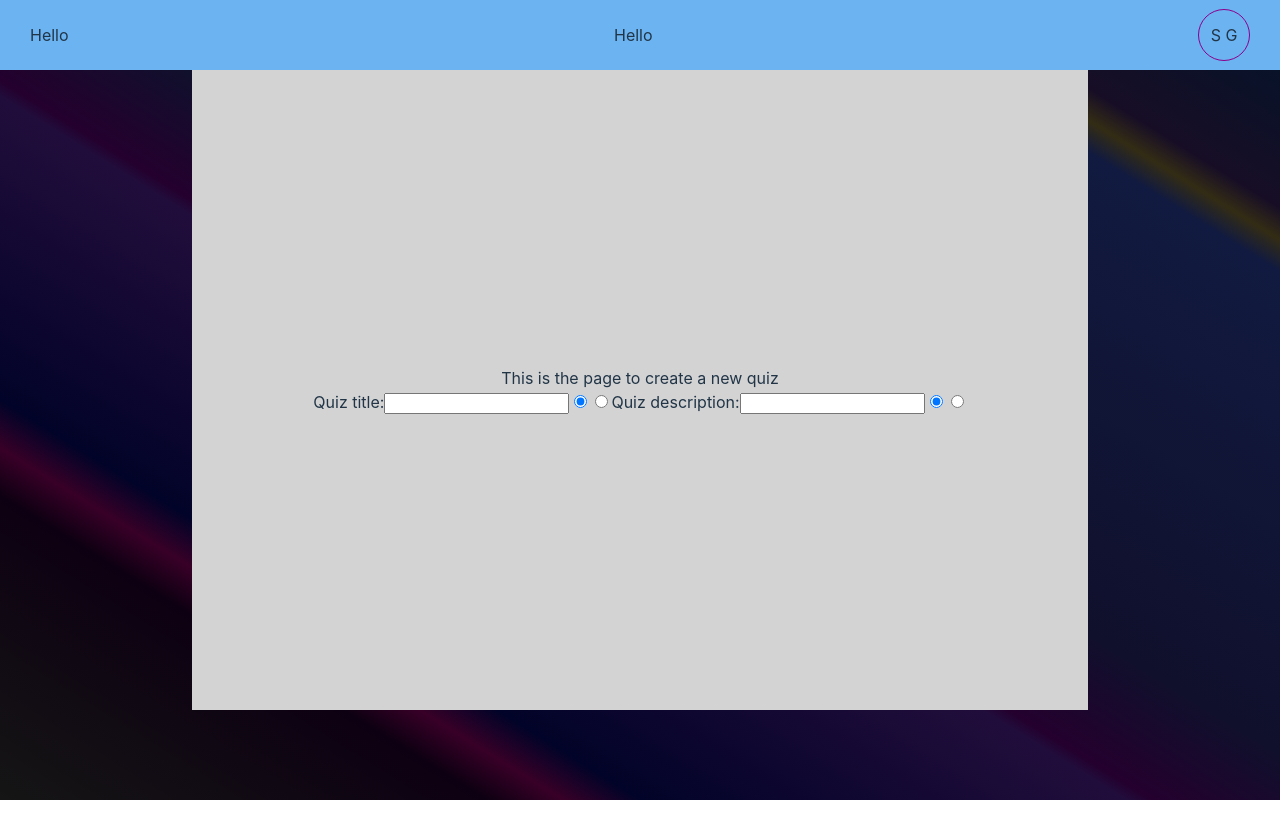
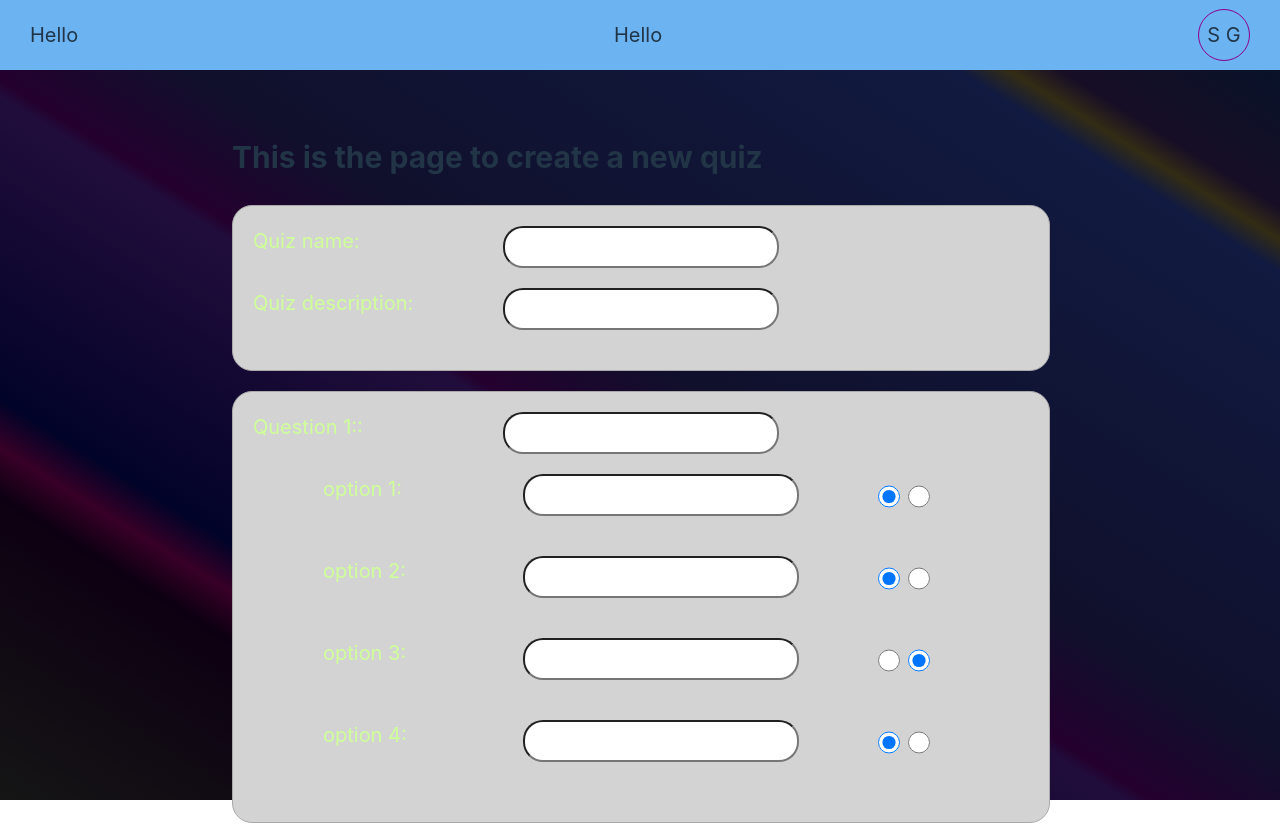
Before and after one commit to ScandiumSG/Boolean-Quizapp, a React (Vite) app: page /quiz/new in a window 1280 px wide. Shown: the top 825 px of the page. Before the commit the page ends 800 px from the top, so only its background shows below. Built offline with nearby package versions, Linux system fonts and the light colour scheme.

Commit message:
CreateQuiz - Controlled form functionality added

```diff
--- a/src/components/ContentView/ContentView.css
+++ b/src/components/ContentView/ContentView.css
@@ -2,15 +2,16 @@
     position: absolute;
     top: 0px;
     left: 0px;
+    right: 0px;
     height: calc(100vh - 0px);
     width: 100vw;
+
 }
 
 .content-view-container {
     display: flex;
     flex-direction: column;
     justify-content: center;
-    align-items: center;
 
     position: absolute;
     left: 50%;
@@ -18,5 +19,5 @@
     transform: translate(-50%, 0);
     width: 70vw;
     height: 80vh;
-    background: var(--box-background-color);
+    /* background: var(--box-background-color); */
 }
--- a/src/components/ContentView/CreateQuiz/CreateQuiz.css
+++ b/src/components/ContentView/CreateQuiz/CreateQuiz.css
@@ -1,3 +1,39 @@
+.create-quiz-container {
+    display: flex;
+    flex-direction: column;
+    text-align: left;
+
+    position: absolute;
+    top: 0px;
+    padding: 40px;
+    width: calc(100% - 80px - 40px);
+}
+
+
+.quiz-label-container {
+    display: grid;
+    grid-template-columns: 250px 350px 30px 30px;
+
+    margin-bottom: 20px;
+}
+
+.question-container {
+    border: solid 1px darkgray;
+    border-radius: 20px;
+    background: var(--box-background-color);
+    width: 100%;
+    padding: 20px;
+    margin-bottom: 20px;
+}
+
+label {
+    color: var(--primary-text-color)
+}
+
 input[type="text"] {
     color: white;
+    border-radius: 20px;
+    height: 2em;
+    width: 250px;
+    padding-left: 20px;
 }
--- a/src/components/ContentView/CreateQuiz/CreateQuiz.jsx
+++ b/src/components/ContentView/CreateQuiz/CreateQuiz.jsx
@@ -1,38 +1,141 @@
+/* eslint-disable no-unused-vars */
 import "./CreateQuiz.css"
 import { useState, useEffect } from 'react'
 import QuizInputField from "./QuizInputField/QuizInputField"
+import QuizInputMetaField from "./QuizInputMetaField/QuizInputMetaField";
+import QuizInputQuestionField from "./QuizInputQuestionField/QuizInputQuestionField";
 
 const primaryFields = {
     "title": "Quiz title",
     "description": "Quiz description",
+    "questions": [
+        {
+            "0_question": "Biggest desert?",
+            "0_options": {
+                "option_1": ["Sahara", false],
+                "option_2": ["Gobi", false],
+                "option_3": ["Antartica", true],
+                "option_4": ["Nevada", false]
+            },
+        }, {
+            "1_question": "Biggest desert?",
+            "1_options": {
+                "option_1": ["Sahara", false],
+                "option_2": ["Gobi", false],
+                "option_3": ["Antartica", true],
+                "option_4": ["Nevada", false]
+            },
+        },
+    ]
 }
 
-// eslint-disable-next-line no-unused-vars
-const template = Object.fromEntries(Object.entries(primaryFields).map(([key, _]) => [key, ["", false]]));
+const generateEmptyTemplate = (obj) => {
+    const res = {};
+
+    for (const [key, value] of Object.entries(obj)) {
+        if (Array.isArray(value)) {
+            res[key] = value.map((question) => generateEmptyTemplate(question))
+        } else if (typeof value === "object" && value !== null) {
+            if (Object.keys(value).some((k) => k.startsWith("option_"))) {
+                res[key] = Object.fromEntries(
+                    Object.entries(value).map(([optionKey, optionValue]) => [optionKey, ["", optionValue[1]]])
+                )
+            } else {
+                res[key] = generateEmptyTemplate(value)
+            }
+        } else {
+            res[key] = Array.isArray(value) ? value.map(() => ""): "";
+        }
+    }
+
+    return res
+}
 
 const CreateQuiz = () => {
-    const [quizData, setQuizData] = useState(template)
+    const [quizData, setQuizData] = useState(generateEmptyTemplate(primaryFields))
 
-    const handleChange = (fieldId, fieldValue, truthy) => {
-        setQuizData({...quizData, [fieldId]: [fieldValue, truthy]})
+    const handleMetaChange = (e) => {
+        setQuizData({...quizData, [e.target.id]: e.target.value})
+    }
+
+    const handleQuestionTextChange = (event, questionIndex) => {
+        const modifiedQuestions = quizData.questions.map((question, index) => {
+            // If true, we need to make changes then return
+            if (index === questionIndex) {
+                return {...question, [`${questionIndex}_question`]: event.target.value}
+            } else {
+                return question
+            }
+        })
+        setQuizData({...quizData, questions: modifiedQuestions})
+    }
+
+    const handleQuestionChange = (questionIndex, fieldIdentifier, fieldValue, truthy) => {
+        const modifiedQuestions = quizData.questions.map((question, index) => {
+            // If true, we need to make changes then return
+            if (index === questionIndex) {
+                const newValue = [fieldValue, truthy]
+                return {
+                    ...question, [`${questionIndex}_options`]: {
+                        ...(question[`${questionIndex}_options`] || {}),
+                            [fieldIdentifier]: newValue
+                    }
+                }
+            } else {
+                return question
+            }
+        })
+
+        setQuizData({...quizData, questions: modifiedQuestions})
     }
 
     useEffect(() => {
-        console.log(quizData)
+        //console.log(quizData)
     }, [quizData])
 
+    if (!quizData) {
+        return (<div>Loading...</div>)
+    }
+
     return (
-        <div>
-            <div>This is the page to create a new quiz</div>
-            {Object.entries(primaryFields).map(([title, description]) =>
-                    <QuizInputField
-                        key={title}
-                        labelTitle={description}
-                        quizTitle={title}
+        <div className="create-quiz-container">
+            <h2>This is the page to create a new quiz</h2>
+            <div className="question-container">
+            <QuizInputMetaField
+                labelTitle={"Quiz name"}
+                fieldIdentifier={"title"}
+                quizData={quizData}
+                changeFunction={handleMetaChange}
+            />
+            <QuizInputMetaField
+                labelTitle={"Quiz description"}
+                fieldIdentifier={"description"}
+                quizData={quizData}
+                changeFunction={handleMetaChange}
+            />
+            </div>
+            {Object.entries(quizData.questions).map(([key, option]) =>
+                <div key={key} id={"question-container-"+(parseInt(key)+1)} className="question-container">
+                    <QuizInputQuestionField
+                        key={key}
+                        questionIndex={parseInt(key)}
+                        labelTitle={"Question " + (parseInt(key)+1) + ":"}
+                        fieldIdentifier={`${key}_question`}
                         quizData={quizData}
-                        changeFunction={handleChange}
+                        changeFunction={handleQuestionTextChange}
                     />
-                )}
+                    {(Object.entries(option[(parseInt(key))+"_options"])).map(([optionKey, _]) =>
+                            <QuizInputField
+                            key={optionKey}
+                            labelTitle={optionKey.replace("_", " ")}
+                            parentIdentifier={parseInt(key)}
+                            fieldIdentifier={optionKey}
+                            quizData={quizData}
+                            changeFunction={handleQuestionChange}
+                            />
+                    )}
+                </div>
+            )}
         </div>
     )
 }
--- a/src/components/ContentView/CreateQuiz/QuizInputField/QuizInputField.css
+++ b/src/components/ContentView/CreateQuiz/QuizInputField/QuizInputField.css
@@ -0,0 +1,7 @@
+.quiz-label-container.question-options {
+    display: grid;
+    grid-template-columns: 200px 350px 30px 30px;
+    margin-left: 70px;
+
+    margin-bottom: 10px;
+}
--- a/src/components/ContentView/CreateQuiz/QuizInputField/QuizInputField.jsx
+++ b/src/components/ContentView/CreateQuiz/QuizInputField/QuizInputField.jsx
@@ -2,55 +2,58 @@ import "./QuizInputField.css"
 import PropTypes from 'prop-types'
 import { useState } from 'react'
 
-const QuizInputField = ({ labelTitle, quizData, quizTitle, changeFunction}) => {
+const QuizInputField = ({ labelTitle, quizData, parentIdentifier, fieldIdentifier, changeFunction}) => {
     const [fieldIsCorrect, setFieldIsCorrect] = useState(false)
-    const [fieldValue, setFieldValue] = useState(quizData[quizTitle[0]])
+    const [fieldValue, setFieldValue] = useState(quizData["questions"][parentIdentifier][`${parentIdentifier}_options`][fieldIdentifier][0])
 
     const handleTextChange = (e) => {
         setFieldValue(e.target.value)
-        changeFunction(quizTitle, e.target.value, fieldIsCorrect)
+        changeFunction(parentIdentifier, fieldIdentifier, e.target.value, fieldIsCorrect)
     }
 
     const handleRadioChange = (e) => {
         if (e.target.value === "true") {
             setFieldIsCorrect(true)
-            changeFunction(quizTitle, fieldValue, true)
+            changeFunction(parentIdentifier, fieldIdentifier, fieldValue, true)
         } else {
             setFieldIsCorrect(false)
-            changeFunction(quizTitle, fieldValue, false)
+            changeFunction(parentIdentifier, fieldIdentifier, fieldValue, false)
         }
     }
 
     return (
-        <>
-            <label htmlFor="quizTitle">{labelTitle}:</label>
+        <div className="quiz-label-container question-options">
+            <label htmlFor={fieldIdentifier}>{labelTitle}:</label>
             <input
                 type="text"
-                id={quizTitle}
-                value={quizData[quizTitle[0]]}
+                id={fieldIdentifier}
+                value={quizData["questions"][parentIdentifier][`${parentIdentifier}_options`][fieldIdentifier][0]}
                 onChange={(e) => handleTextChange(e)}
             />
             <input
-                checked={!fieldIsCorrect}
+                checked={quizData["questions"][parentIdentifier][`${parentIdentifier}_options`][fieldIdentifier][1] === false}
                 type="radio"
-                name={quizTitle + "_radio"}
+                id={parentIdentifier+"_"+fieldIdentifier + "_radio_false"}
+                name={parentIdentifier+"_"+fieldIdentifier + "_radio"}
                 value={false}
                 onChange={(e) => handleRadioChange(e)}
             />
             <input
-                checked={fieldIsCorrect}
+                checked={quizData["questions"][parentIdentifier][`${parentIdentifier}_options`][fieldIdentifier][1] === true}
                 type="radio"
-                name={quizTitle + "_radio"}
+                id={parentIdentifier+"_"+fieldIdentifier + "_radio_true"}
+                name={parentIdentifier+"_"+fieldIdentifier + "_radio"}
                 value={true}
                 onChange={(e) => handleRadioChange(e)}
-            />
-        </>
+            /><br/>
+        </div>
     )
 }
 
 QuizInputField.propTypes = {
     labelTitle: PropTypes.string,
-    quizTitle: PropTypes.string,
+    parentIdentifier: PropTypes.number,
+    fieldIdentifier: PropTypes.string,
     quizData: PropTypes.object,
     changeFunction: PropTypes.func,
 }
--- /dev/null
+++ b/src/components/ContentView/CreateQuiz/QuizInputMetaField/QuizInputMetaField.jsx
@@ -0,0 +1,27 @@
+import "./QuizInputMetaField.css"
+import PropTypes from 'prop-types'
+
+const QuizInputMetaField = ({ labelTitle, quizData, questionIndex, fieldIdentifier, changeFunction}) => {
+
+    return (
+        <div className="quiz-label-container">
+            <label htmlFor={fieldIdentifier}>{labelTitle}:</label>
+            <input
+                type="text"
+                id={fieldIdentifier}
+                value={quizData[fieldIdentifier]}
+                onChange={(e) => changeFunction(e, questionIndex)}
+            /><br/>
+        </div>
+    )
+}
+
+QuizInputMetaField.propTypes = {
+    questionIndex: PropTypes.number,
+    labelTitle: PropTypes.string,
+    fieldIdentifier: PropTypes.string,
+    quizData: PropTypes.object,
+    changeFunction: PropTypes.func,
+}
+
+export default QuizInputMetaField
--- /dev/null
+++ b/src/components/ContentView/CreateQuiz/QuizInputQuestionField/QuizInputQuestionField.jsx
@@ -0,0 +1,26 @@
+import PropTypes from 'prop-types'
+
+const QuizInputQuestionField = ({ labelTitle, quizData, questionIndex, fieldIdentifier, changeFunction}) => {
+
+    return (
+        <div className="quiz-label-container">
+            <label htmlFor={fieldIdentifier}>{labelTitle}:</label>
+            <input
+                type="text"
+                id={fieldIdentifier}
+                value={quizData["questions"][fieldIdentifier]}
+                onChange={(e) => changeFunction(e, questionIndex)}
+            /><br/>
+        </div>
+    )
+}
+
+QuizInputQuestionField.propTypes = {
+    questionIndex: PropTypes.number,
+    labelTitle: PropTypes.string,
+    fieldIdentifier: PropTypes.string,
+    quizData: PropTypes.object,
+    changeFunction: PropTypes.func,
+}
+
+export default QuizInputQuestionField
--- a/src/index.css
+++ b/src/index.css
@@ -6,7 +6,7 @@
   color-scheme: light dark;
   color: rgba(255, 255, 255, 0.87);
   background-color: #242424;
-
+  font-size: 20px;
 
   font-synthesis: none;
   text-rendering: optimizeLegibility;
@@ -33,6 +33,11 @@ body {
   place-items: center;
   min-width: 320px;
   min-height: 100vh;
+}
+
+input[type="text"] {
+  color: var(--primary-text-color);
+  font-size: 18px;
 }
 
 h1 {
```
Also changed, not shown: src/components/ContentView/CreateQuiz/QuizInputMetaField/QuizInputMetaField.css (added).
